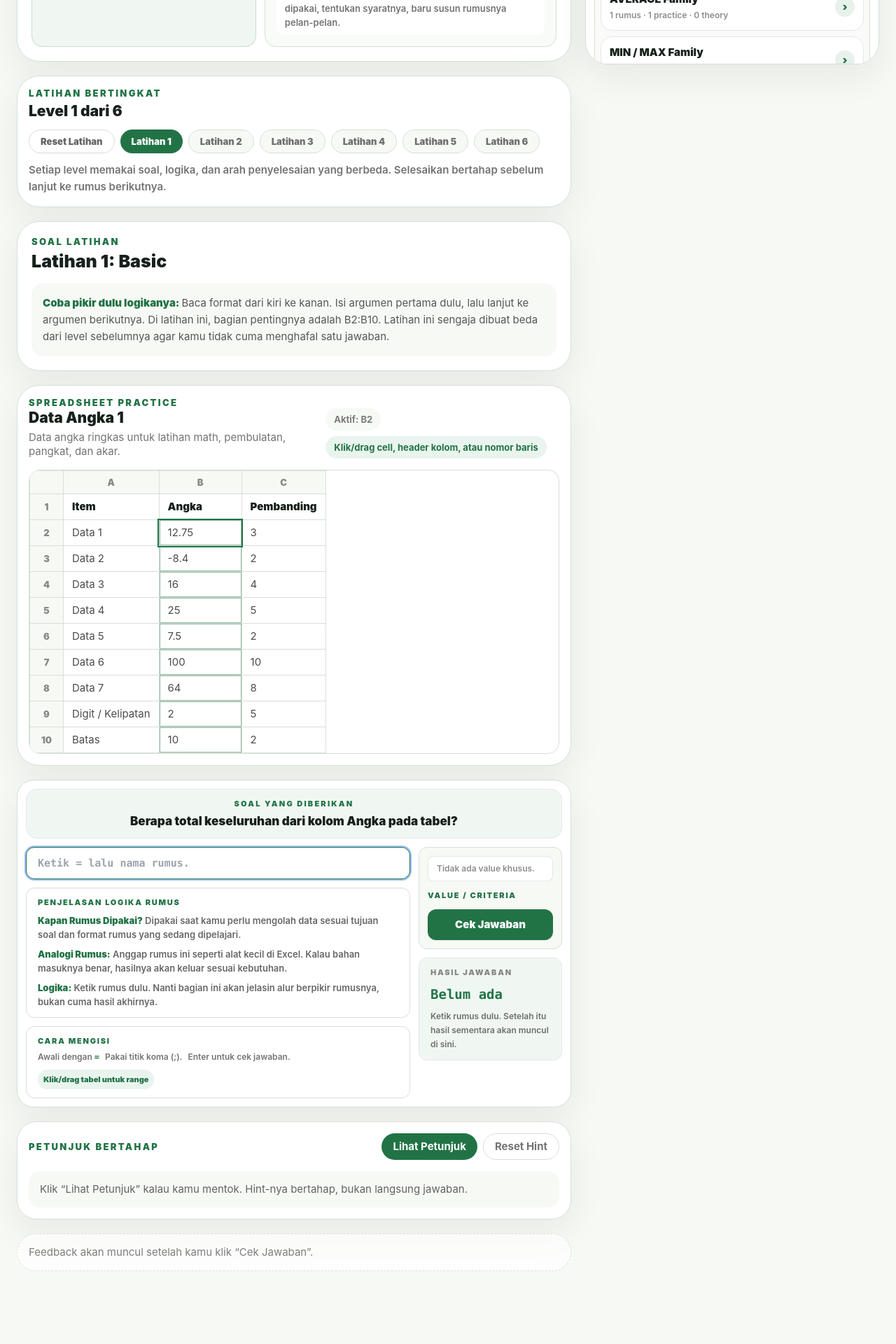
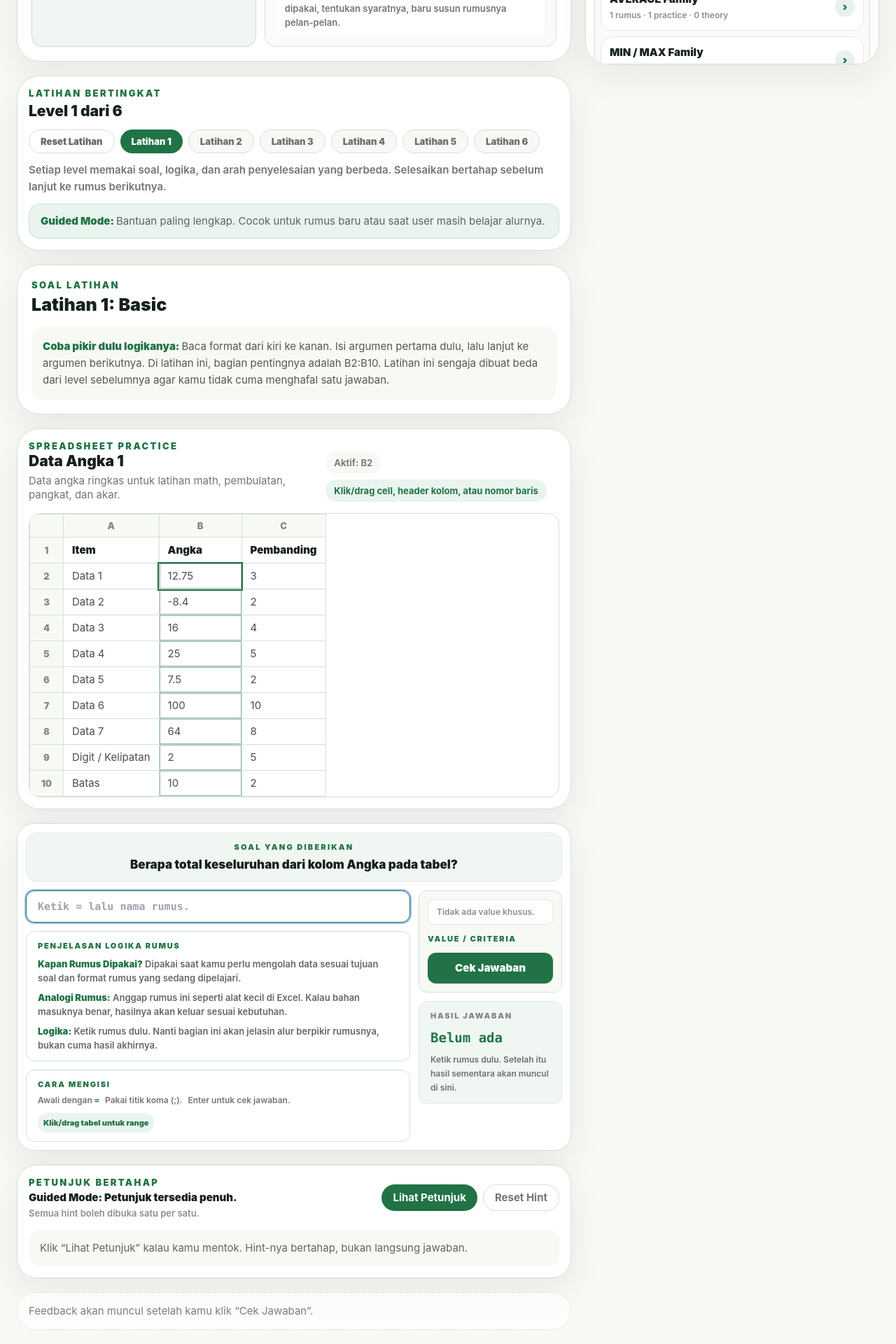
Before and after one commit to NexaPixelStudio/multipotentiality.id, a React (Vite) app: page / in a window 1280 px wide. Shown: the part 845-2765 px from the top of the page at 70% size. Before the commit the page ends 2681 px from the top, so only its background shows below. Built offline with nearby package versions, Linux system fonts and the light colour scheme.

Commit message:
Add files via upload

```diff
--- a/src/App.jsx
+++ b/src/App.jsx
@@ -392,6 +392,52 @@ function getFormulaNavigationList(formulas = []) {
   });
 }
 
+function getLearningModeConfig(mode = 'guided') {
+  const normalized = ['guided', 'practice', 'challenge'].includes(mode) ? mode : 'guided';
+
+  const config = {
+    guided: {
+      id: 'guided',
+      title: 'Guided Mode',
+      description: 'Bantuan paling lengkap. Cocok untuk rumus baru atau saat user masih belajar alurnya.',
+      showLogicPanel: true,
+      showLogicExample: true,
+      showValueHelper: true,
+      enableFormulaAssist: true,
+      showLiveResult: true,
+      showRangeTips: true,
+      hintLimit: Infinity
+    },
+    practice: {
+      id: 'practice',
+      title: 'Practice Mode',
+      description: 'Bantuan lebih sedikit. User tetap dapat arah utama, tapi contoh dan hint dibuat lebih terbatas.',
+      showLogicPanel: true,
+      showLogicExample: false,
+      showValueHelper: true,
+      enableFormulaAssist: true,
+      showLiveResult: true,
+      showRangeTips: true,
+      hintLimit: 2
+    },
+    challenge: {
+      id: 'challenge',
+      title: 'Challenge Mode',
+      description: 'Mode tanpa bantuan utama. User menjawab dari soal dan tabel saja, seperti ujian kecil.',
+      showLogicPanel: false,
+      showLogicExample: false,
+      showValueHelper: false,
+      enableFormulaAssist: false,
+      showLiveResult: false,
+      showRangeTips: false,
+      hintLimit: 0
+    }
+  };
+
+  return config[normalized];
+}
+
+
 export default function App() {
   const [formulas, setFormulas] = useState(formulaCatalogFull);
   const [progressState, setProgressState] = useState(() => loadProgress());
@@ -425,6 +471,8 @@ export default function App() {
     return curatedExercise || createGenericExercise(selectedFormula);
   }, [selectedFormula, curatedExercise]);
   const exerciseCount = curatedExercises.length || 1;
+  const learningMode = progressState.lastMode || 'guided';
+  const modeConfig = useMemo(() => getLearningModeConfig(learningMode), [learningMode]);
 
   const table = exercise?.table || (isGeneric ? genericTheoryTable : sharedExerciseTables[exercise?.tableKey] || genericTheoryTable);
   const selectedNeedsHelper = useMemo(() => {
@@ -436,7 +484,7 @@ export default function App() {
   const typedFunctionName = useMemo(() => getTypedFunctionName(answer), [answer]);
   const typedNeedsHelper = HELPER_FUNCTION_NAMES.has(typedFunctionName);
   const questionHelperValues = useMemo(() => getQuestionHelperValues(exercise, table), [exercise, table]);
-  const showQuestionHelper = questionHelperValues.length > 0;
+  const showQuestionHelper = modeConfig.showValueHelper && questionHelperValues.length > 0;
 
   const formulaOptions = useMemo(() => {
     const selected = selectedFormula ? [selectedFormula] : [];
@@ -521,6 +569,12 @@ export default function App() {
 
   const updatePreference = (key, value) => {
     setProgressState((prev) => setPreference(prev, key, value));
+  };
+
+  const handleLearningModeChange = (value) => {
+    updatePreference('lastMode', value);
+    setHintIndex(-1);
+    setFeedback(null);
   };
 
   const handleSelectFormula = (formulaId) => {
@@ -645,7 +699,9 @@ export default function App() {
   };
 
   const handleNextHint = () => {
-    const limit = progressState.lastMode === 'guided' ? exercise.hints.length : progressState.lastMode === 'practice' ? Math.min(2, exercise.hints.length) : 0;
+    const rawLimit = modeConfig.hintLimit === Infinity ? exercise.hints.length : modeConfig.hintLimit;
+    const limit = Math.min(rawLimit, exercise.hints.length);
+    if (limit <= 0) return;
     setHintIndex((prev) => Math.min(prev + 1, limit - 1));
   };
 
@@ -683,8 +739,8 @@ export default function App() {
         onToggleDark={() => updatePreference('darkMode', !progressState.darkMode)}
         separatorMode={progressState.separatorMode}
         onSeparatorChange={(value) => updatePreference('separatorMode', value)}
-        learningMode={progressState.lastMode}
-        onLearningModeChange={(value) => updatePreference('lastMode', value)}
+        learningMode={learningMode}
+        onLearningModeChange={handleLearningModeChange}
         onImportCatalog={handleImportCatalog}
       />
 
@@ -729,15 +785,24 @@ export default function App() {
             <p className="mt-3 text-sm font-semibold leading-6 text-black/55 dark:text-white/55">
               Setiap level memakai soal, logika, dan arah penyelesaian yang berbeda. Selesaikan bertahap sebelum lanjut ke rumus berikutnya.
             </p>
+            <div className="mt-3 rounded-2xl border border-coach-green/15 bg-coach-greenSoft px-4 py-3 text-sm leading-6 text-black/60 dark:border-emerald-400/10 dark:bg-emerald-400/10 dark:text-white/65">
+              <span className="font-black text-coach-green dark:text-emerald-200">{modeConfig.title}: </span>{modeConfig.description}
+            </div>
           </section>
 
           <section className="rounded-[2rem] border border-coach-line bg-white p-5 shadow-soft dark:border-white/10 dark:bg-white/[0.055]">
             <p className="text-xs font-black uppercase tracking-[0.18em] text-coach-green dark:text-emerald-300">Soal Latihan</p>
             <h3 className="mt-1 text-2xl font-black text-coach-ink dark:text-white">{exercise.title}</h3>
-            <div className="mt-4 rounded-2xl bg-coach-beige p-4 text-sm leading-6 text-black/65 dark:bg-black/20 dark:text-white/65">
-              <span className="font-black text-coach-green dark:text-emerald-300">Coba pikir dulu logikanya: </span>
-              {exercise.logicPrompt}
-            </div>
+            {learningMode !== 'challenge' ? (
+              <div className="mt-4 rounded-2xl bg-coach-beige p-4 text-sm leading-6 text-black/65 dark:bg-black/20 dark:text-white/65">
+                <span className="font-black text-coach-green dark:text-emerald-300">{learningMode === 'guided' ? 'Coba pikir dulu logikanya: ' : 'Arah singkat: '}</span>
+                {learningMode === 'guided' ? exercise.logicPrompt : 'Baca pertanyaannya, cari data yang relevan di tabel, lalu susun rumusnya tanpa melihat contoh rumus.'}
+              </div>
+            ) : (
+              <div className="mt-4 rounded-2xl bg-coach-beige p-4 text-sm leading-6 text-black/55 dark:bg-black/20 dark:text-white/55">
+                Challenge Mode aktif. Arah penyelesaian disembunyikan agar kamu benar-benar latihan dari soal dan tabel.
+              </div>
+            )}
             {finalFormulaPreview && (
               <p className="mt-3 rounded-2xl bg-emerald-50 p-4 text-sm text-coach-green dark:bg-emerald-400/10 dark:text-emerald-200">
                 Rumus final baru muncul setelah benar: <span className="font-mono font-black">{finalFormulaPreview}</span>
@@ -787,6 +852,13 @@ export default function App() {
             }}
             selectionTarget={selectionTarget}
             onSelectionTargetChange={setSelectionTarget}
+            learningMode={learningMode}
+            showLogicPanel={modeConfig.showLogicPanel}
+            showLogicExample={modeConfig.showLogicExample}
+            showValueHelper={modeConfig.showValueHelper}
+            enableFormulaAssist={modeConfig.enableFormulaAssist}
+            showLiveResult={modeConfig.showLiveResult}
+            showRangeTips={modeConfig.showRangeTips}
           />
 
           <HintBox
--- a/src/components/FormulaBar.jsx
+++ b/src/components/FormulaBar.jsx
@@ -360,7 +360,14 @@ export default function FormulaBar({
   onLookupValueChange,
   onInsertHelperValue,
   selectionTarget = 'formula',
-  onSelectionTargetChange
+  onSelectionTargetChange,
+  learningMode = 'guided',
+  showLogicPanel = true,
+  showLogicExample = true,
+  showValueHelper = true,
+  enableFormulaAssist = true,
+  showLiveResult = true,
+  showRangeTips = true
 }) {
   const inputRef = useRef(null);
   const [open, setOpen] = useState(false);
@@ -373,6 +380,7 @@ export default function FormulaBar({
   const cleanOptions = useMemo(() => dedupeOptions(formulaOptions), [formulaOptions]);
 
   const suggestions = useMemo(() => {
+    if (!enableFormulaAssist) return [];
     if (!fragmentInfo?.fragment) return [];
     const fragment = fragmentInfo.fragment.toUpperCase();
     if (fragment.length < 1) return [];
@@ -380,9 +388,10 @@ export default function FormulaBar({
     const startsWith = cleanOptions.filter((item) => item.name.toUpperCase().startsWith(fragment));
     const includes = cleanOptions.filter((item) => !item.name.toUpperCase().startsWith(fragment) && item.name.toUpperCase().includes(fragment));
     return [...startsWith, ...includes].slice(0, 8);
-  }, [cleanOptions, fragmentInfo]);
+  }, [cleanOptions, enableFormulaAssist, fragmentInfo]);
 
   const activeSignature = useMemo(() => {
+    if (!enableFormulaAssist) return null;
     const activeFunction = findActiveFunction(value, cursor);
     if (!activeFunction) return null;
 
@@ -394,7 +403,7 @@ export default function FormulaBar({
       ...syntax,
       argIndex: activeFunction.argIndex
     };
-  }, [cleanOptions, cursor, separatorMode, value]);
+  }, [cleanOptions, cursor, enableFormulaAssist, separatorMode, value]);
 
   useEffect(() => {
     setShowSignature(true);
@@ -506,6 +515,8 @@ export default function FormulaBar({
   const hasFormula = Boolean(value.trim());
   const answerState = !hasFormula ? 'empty' : feedback ? (feedback.correct ? 'correct' : 'wrong') : 'pending';
   const logicExplanation = getFormulaLogicExplanation({ value, cleanOptions, activeSignature });
+  const canShowQuestionHelper = showValueHelper && showQuestionHelper && helperValues.length > 0;
+  const isChallengeMode = learningMode === 'challenge';
   const typedFunctionName = findActiveFunction(value, cursor)?.name || (value.trim().match(/^=\s*([A-Za-z.][A-Za-z0-9._]*)/)?.[1] || '');
   const specialEnvironment = formulaResult?.environment || getExcelSpecialEnvironment(typedFunctionName);
 
@@ -665,8 +676,9 @@ export default function FormulaBar({
               <span>Awali dengan <span className="font-mono font-black text-coach-green dark:text-emerald-200">=</span></span>
               <span>{separatorMode === 'id' ? 'Pakai titik koma (;).' : 'Use comma (,).'}</span>
               <span>Enter untuk cek jawaban.</span>
-              {showQuestionHelper && <span className="rounded-full bg-coach-greenSoft px-2 py-1 text-[10px] font-black text-coach-green dark:bg-emerald-400/10 dark:text-emerald-200">Klik value untuk criteria/lookup</span>}
-              <span className="rounded-full bg-coach-greenSoft px-2 py-1 text-[10px] font-black text-coach-green dark:bg-emerald-400/10 dark:text-emerald-200">Klik/drag tabel untuk range</span>
+              {canShowQuestionHelper && <span className="rounded-full bg-coach-greenSoft px-2 py-1 text-[10px] font-black text-coach-green dark:bg-emerald-400/10 dark:text-emerald-200">Klik value untuk criteria/lookup</span>}
+              {showRangeTips && <span className="rounded-full bg-coach-greenSoft px-2 py-1 text-[10px] font-black text-coach-green dark:bg-emerald-400/10 dark:text-emerald-200">Klik/drag tabel untuk range</span>}
+              {isChallengeMode && <span>Mode challenge: bantuan disembunyikan.</span>}
             </div>
           </section>
         </div>
@@ -674,7 +686,7 @@ export default function FormulaBar({
         <aside className="space-y-3">
           <section className="rounded-xl border border-coach-line bg-coach-beige px-3 py-3 dark:border-white/10 dark:bg-black/20">
             <div className="space-y-2">
-              {showQuestionHelper && helperValues.length > 0 ? helperValues.map((item, index) => {
+              {canShowQuestionHelper ? helperValues.map((item, index) => {
                 const infoKey = `${item.role}-${item.insert}-${index}`;
                 const isInfoOpen = openInfoKey === infoKey;
 
@@ -717,7 +729,7 @@ export default function FormulaBar({
                 );
               }) : (
                 <div className="rounded-lg border border-coach-green/15 bg-white px-3 py-2 text-[11px] font-semibold text-black/45 dark:border-emerald-400/10 dark:bg-white/5 dark:text-white/45">
-                  Tidak ada value khusus.
+                  {isChallengeMode ? 'Value helper disembunyikan di Challenge Mode.' : 'Tidak ada value khusus.'}
                 </div>
               )}
             </div>
--- a/src/components/HintBox.jsx
+++ b/src/components/HintBox.jsx
@@ -1,17 +1,44 @@
 export default function HintBox({ hints = [], mode, hintIndex, onNextHint, onResetHints }) {
-  const limit = mode === 'guided' ? hints.length : mode === 'practice' ? Math.min(2, hints.length) : 0;
+  const normalizedMode = ['guided', 'practice', 'challenge'].includes(mode) ? mode : 'guided';
+  const rawLimit = normalizedMode === 'guided' ? hints.length : normalizedMode === 'practice' ? Math.min(2, hints.length) : 0;
+  const limit = Math.max(0, rawLimit);
   const visibleHints = hints.slice(0, Math.min(hintIndex + 1, limit));
+
+  const modeCopy = {
+    guided: {
+      label: 'Guided Mode',
+      title: 'Petunjuk tersedia penuh.',
+      empty: 'Klik “Lihat Petunjuk” kalau kamu mentok. Hint-nya bertahap, bukan langsung jawaban.',
+      note: 'Semua hint boleh dibuka satu per satu.'
+    },
+    practice: {
+      label: 'Practice Mode',
+      title: 'Petunjuk dibatasi.',
+      empty: 'Di mode ini kamu cuma dapat maksimal 2 hint. Coba pecahkan dulu dari soal dan tabel.',
+      note: 'Maksimal 2 hint agar latihan tetap terasa mandiri.'
+    },
+    challenge: {
+      label: 'Challenge Mode',
+      title: 'Petunjuk disembunyikan.',
+      empty: 'Tidak ada hint di mode ini. Jawab dari soal, tabel, dan logika rumus yang sudah kamu pahami.',
+      note: 'Mode ini cocok untuk menguji apakah kamu sudah benar-benar paham.'
+    }
+  }[normalizedMode];
 
   return (
     <section className="rounded-[1.75rem] border border-coach-line bg-white p-4 shadow-soft dark:border-white/10 dark:bg-white/[0.055]">
       <div className="flex flex-col gap-3 sm:flex-row sm:items-center sm:justify-between">
         <div>
           <p className="text-xs font-black uppercase tracking-[0.18em] text-coach-green dark:text-emerald-300">Petunjuk Bertahap</p>
+          <p className="mt-1 text-sm font-black text-coach-ink dark:text-white">{modeCopy.label}: {modeCopy.title}</p>
+          <p className="mt-1 text-xs font-semibold text-black/45 dark:text-white/45">{modeCopy.note}</p>
         </div>
+
+        {normalizedMode !== 'challenge' && (
           <div className="flex gap-2">
             <button
               onClick={onNextHint}
-            disabled={mode === 'challenge' || visibleHints.length >= limit}
+              disabled={visibleHints.length >= limit}
               className="rounded-full bg-coach-green px-4 py-2 text-sm font-bold text-white disabled:cursor-not-allowed disabled:bg-black/15 disabled:text-black/35 dark:disabled:bg-white/10 dark:disabled:text-white/35"
             >
               Lihat Petunjuk
@@ -20,13 +47,10 @@ export default function HintBox({ hints = [], mode, hintIndex, onNextHint, onRes
               Reset Hint
             </button>
           </div>
+        )}
       </div>
 
-      {mode === 'challenge' ? (
-        <p className="mt-4 rounded-2xl bg-coach-beige p-4 text-sm text-black/60 dark:bg-black/20 dark:text-white/60">
-          Challenge Mode aktif. Petunjuk disembunyikan dulu. Coba jawab pakai logika kamu sendiri.
-        </p>
-      ) : visibleHints.length ? (
+      {visibleHints.length ? (
         <ol className="mt-4 space-y-2">
           {visibleHints.map((hint, index) => (
             <li key={`${hint}-${index}`} className="rounded-2xl bg-coach-beige p-3 text-sm leading-6 text-black/65 dark:bg-black/20 dark:text-white/65">
@@ -36,7 +60,7 @@ export default function HintBox({ hints = [], mode, hintIndex, onNextHint, onRes
         </ol>
       ) : (
         <p className="mt-4 rounded-2xl bg-coach-beige p-4 text-sm text-black/60 dark:bg-black/20 dark:text-white/60">
-          Klik “Lihat Petunjuk” kalau kamu mentok. Hint-nya bertahap, bukan langsung jawaban.
+          {modeCopy.empty}
         </p>
       )}
     </section>
```
Also changed, not shown: src/components/LearningModeSelector.jsx (+13 -7 lines). Lines whose indentation alone changed are shown as unchanged.
